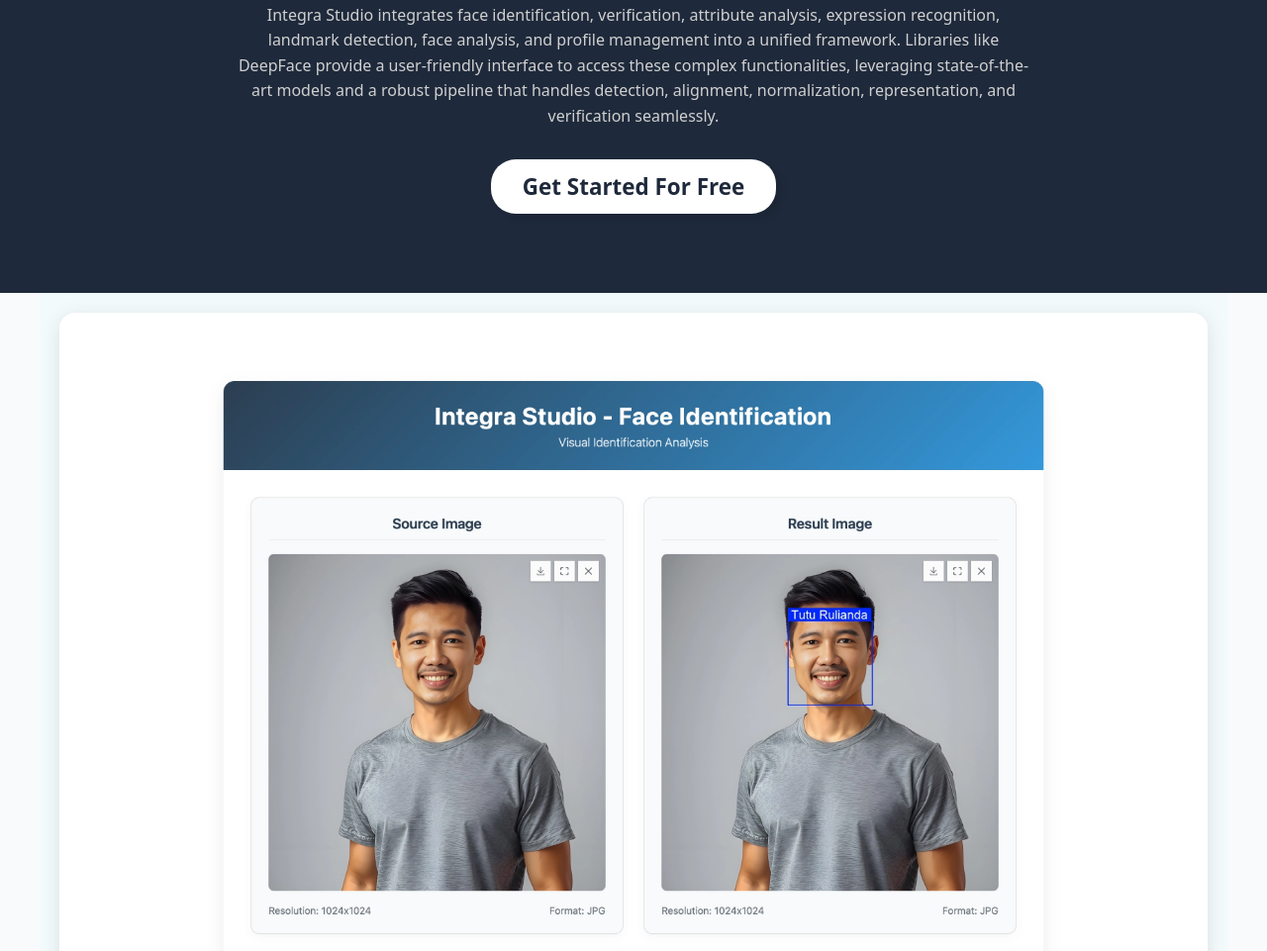
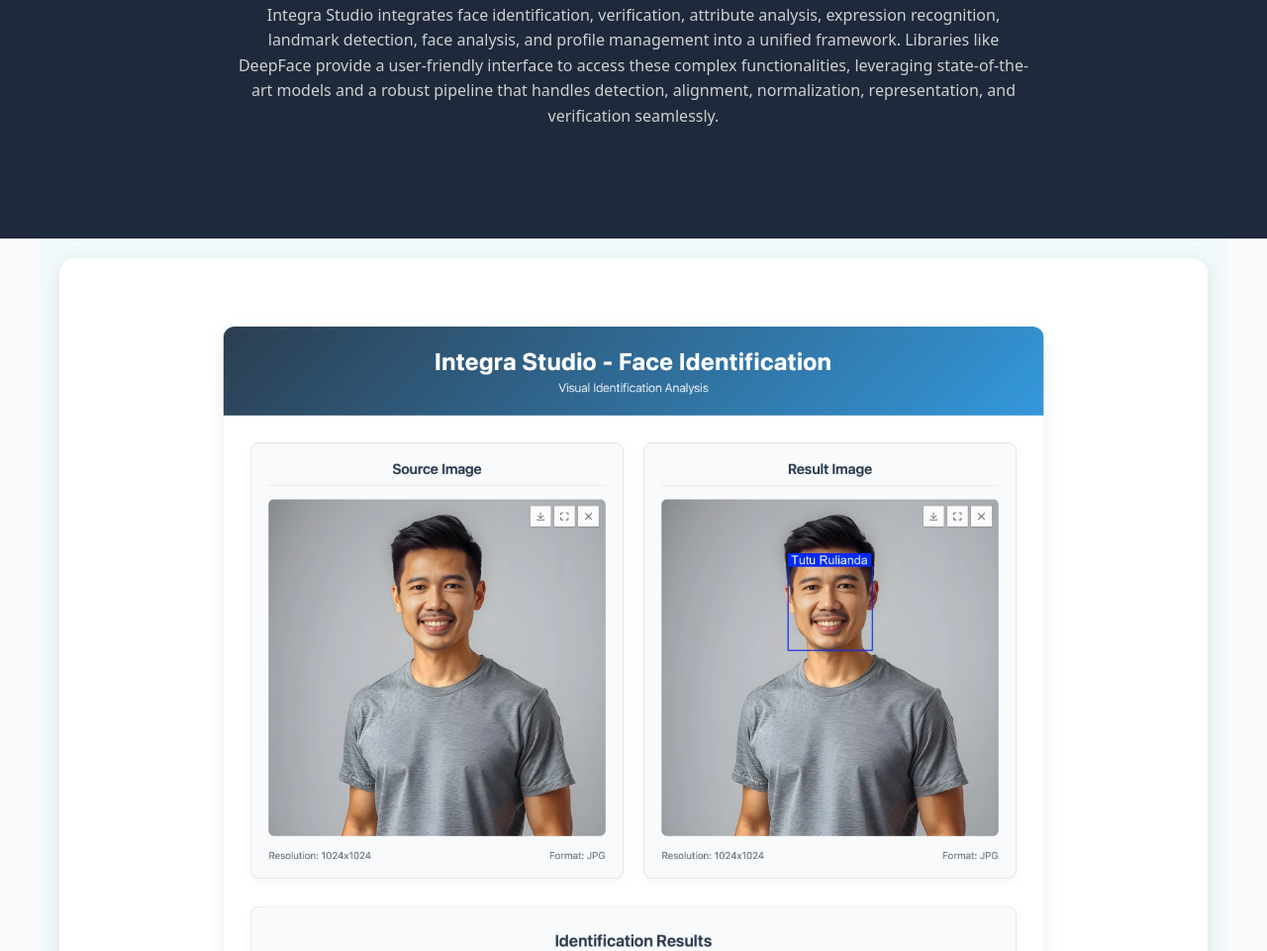
Before and after one commit to tutu-rulianda/integra.github.io, a plain HTML site: page features.html in a window 1280 px wide. Shown: the part 4624-5585 px from the top of the page at 99% size. Drawn offline with Linux system fonts and the light colour scheme.

Commit message:
Changed features.html

```diff
--- a/features.html
+++ b/features.html
@@ -1027,7 +1027,7 @@
         <div class="div-container">
             <h2 class="animate-fadeInUp" style="font-size: 3.4rem; line-height: 1.25;">Advanced Face Recognition Toolkit</h2>
             <p class="gray-blue animate-fadeInUp animate-delay-2" style="width: 95% !important; color: #d0d0d0 !important">Integra Studio integrates face identification, verification, attribute analysis, expression recognition, landmark detection, face analysis, and profile management into a unified framework. Libraries like DeepFace provide a user-friendly interface to access these complex functionalities, leveraging state-of-the-art models and a robust pipeline that handles detection, alignment, normalization, representation, and verification seamlessly.</p>
-            <a href="/enroll" class="btn btn-light animate-fadeInUp animate-delay-4">&nbsp;&nbsp;Get Started For Free&nbsp;&nbsp;</a>
+            <!-- <a href="/enroll" class="btn btn-light animate-fadeInUp animate-delay-4">&nbsp;&nbsp;Get Started For Free&nbsp;&nbsp;</a> -->
         </div>
     </section>
 
```
